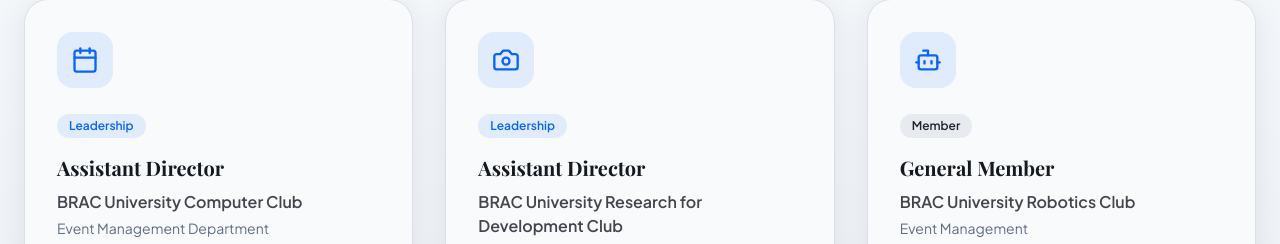
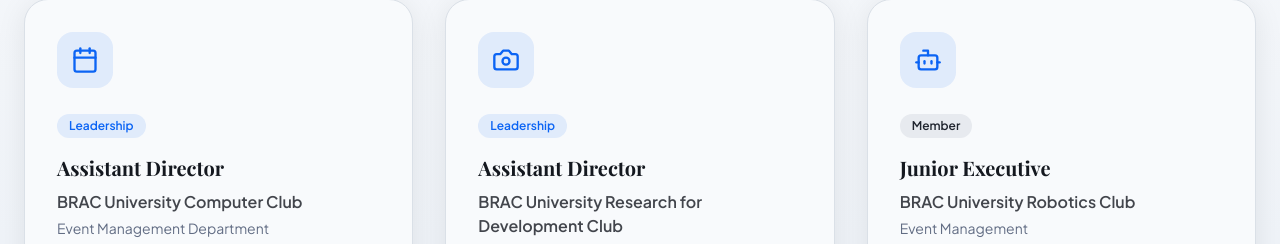
Before and after one commit to Rudro91190/shafaitul-s-digital-canvas, a React (Vite) app: page / in a window 1280 px wide. Shown: the part 1929-2173 px from the top of the page. Built offline with nearby package versions, Linux system fonts and the light colour scheme; the HTML template or start-up script is replaced by a standard one; a web font is replaced by a local one.

Commit message:
Update experience titles
Co-authored-by: Rudro91190 <199466969+Rudro91190@users.noreply.github.com>

```diff
--- a/src/components/Experience.tsx
+++ b/src/components/Experience.tsx
@@ -21,7 +21,7 @@ const experiences = [
     type: 'leadership',
   },
   {
-    title: 'General Member',
+    title: 'Junior Executive',
     organization: 'BRAC University Robotics Club',
     department: 'Event Management',
     description: 'Contributing to robotics events organization and promoting technical education within the university.',
```
